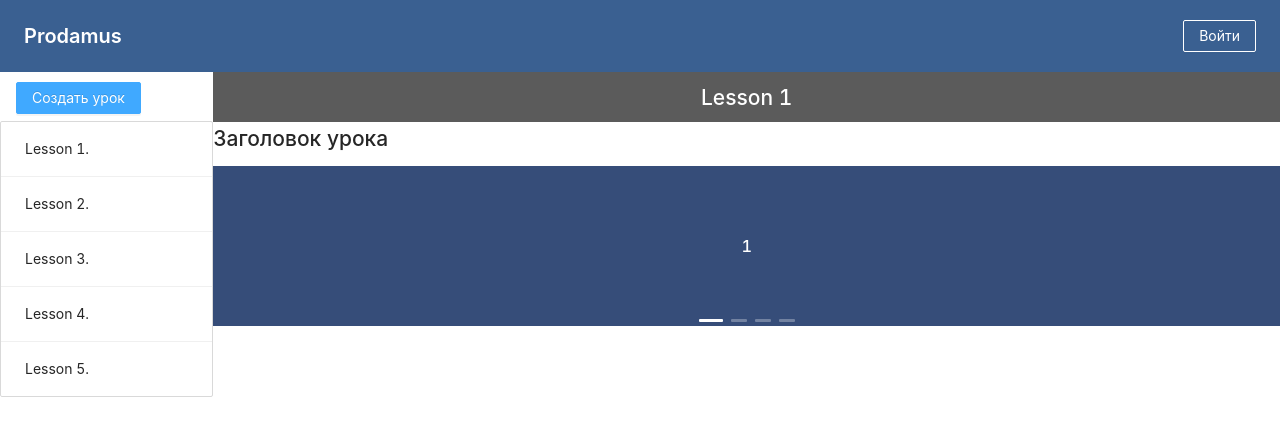
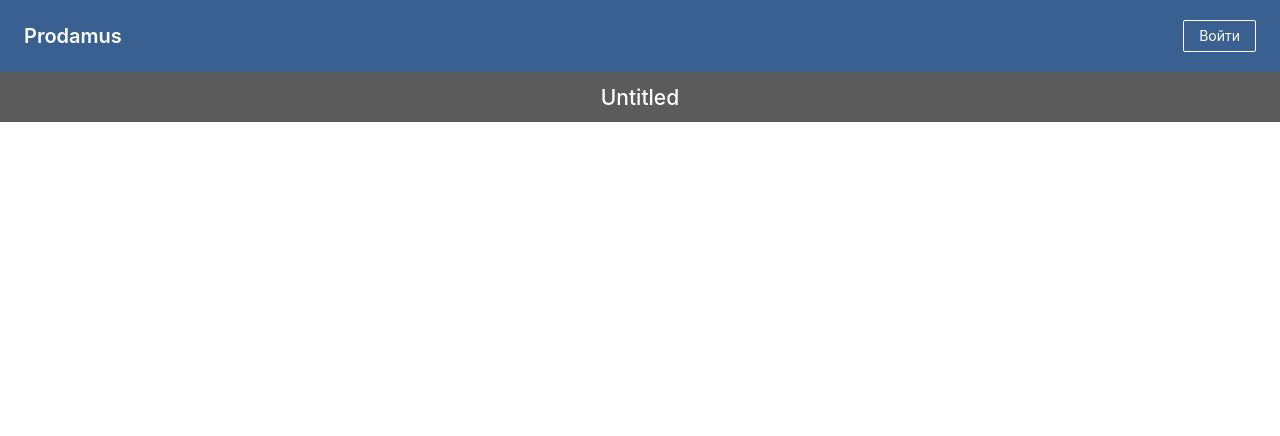
Before and after one commit to 1ncredibleM1nd/lesson-builder-v1, a React (Create React App) app: page / in a window 1280 px wide. Both pictures are taken after a click on the button "Создать урок". Shown: the top 436 px of the page. Built offline with nearby package versions, Linux system fonts and the light colour scheme.

Commit message:
Edited default layouts, completed LessonName component

```diff
--- a/src/components/app/App.js
+++ b/src/components/app/App.js
@@ -1,34 +1,36 @@
-
+import {React, useState} from 'react'
 import Navbar from "../navbar";
 import {Row,Col, Button} from 'antd'
-import SideBar from "../sidebar";
-import LessonName from "../lesson-name";
-import LessonTitle from "../title";
+import LessonLayout from '../lessonLayout';
+import './app.sass'
 
-import './app.sass'
-import ProdSlider from "../slider";
 
 function App() {
+
+  const [lessonCreated, setCreate] = useState(false)
+
+
+  const buttonCreate = !lessonCreated ?
+   <Row justify='center'><Button type="primary" onClick={()=>{setCreate(true)}}>Создать урок</Button></Row> : null
+
+   const lessonLayout = lessonCreated ? <LessonLayout/> : null
+
+
   return (
     <div className="App">
       <header className="App-header">
+        </header>
       <Navbar/>
       <Row>
-      <Col span={4}>
-      <Button type="primary">Создать урок</Button>
-        <SideBar/></Col>
-      <Col span={20}><LessonName/>
-      <LessonTitle/>
-      <ProdSlider/>
-
+      <Col span={24}>
+        {buttonCreate}
+       {lessonLayout}
       </Col>
-
     </Row>
 
 
 
 
-      </header>
     </div>
   );
 }
--- a/src/components/lesson-name/index.js
+++ b/src/components/lesson-name/index.js
@@ -2,13 +2,22 @@ import  {React ,useState,useEffect} from 'react'
 import { Input } from 'antd';
 import './lesson-title.sass'
 
-const LessonName = (name)=>{
+const LessonName = ()=>{
 
 
 
     const [editable, setEditable]= useState(false);
-    const lessonName = !editable ?  <h2 className='lesson-title'onClick={()=>setEditable(true)}>Lesson 1</h2> :
-     <Input className='inputName' size="big" placeholder="Введите название урока" onPressEnter={()=>{setEditable(false)}}/>
+    const [name, setName] = useState('Untitled');
+
+    const setLessonName = (e)=>{
+
+        setName(e.target.value)
+        setEditable(false)
+    }
+
+
+    const lessonName = !editable ?  <h2 className='lesson-title'onClick={()=>setEditable(true)}>{name}</h2> :
+     <Input className='inputName' size="big" placeholder="Новое название" onPressEnter={(e)=> {setLessonName(e)}}/>
 
 
     return (
--- /dev/null
+++ b/src/components/lessonLayout/index.js
@@ -0,0 +1,16 @@
+import {React, useState, useEffect}    from 'react'
+import LessonName from '../lesson-name'
+
+
+const LessonLayout = ()=>{
+
+return (
+<LessonName/>
+)
+
+
+};
+
+
+
+export default LessonLayout;
```
Also changed, not shown: src/components/ProdImage/index.js (added, +15 -0 lines).
